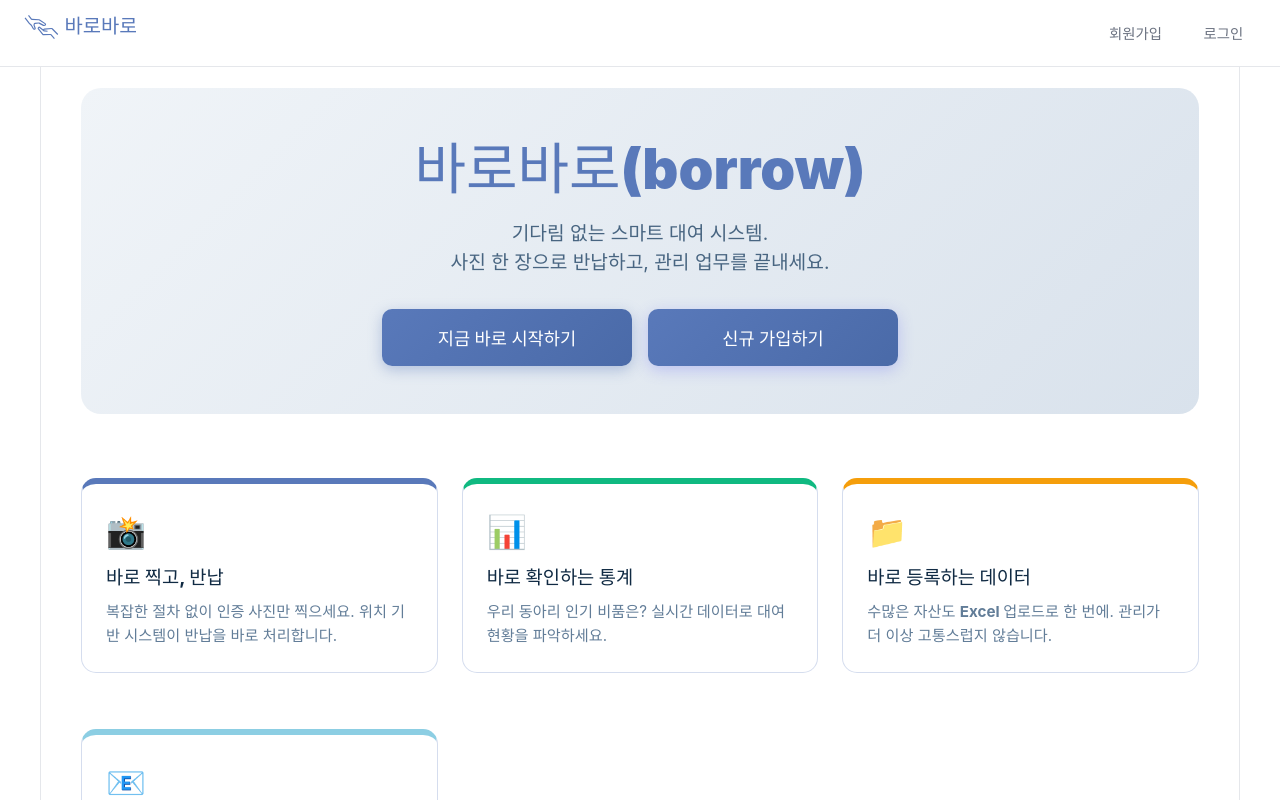
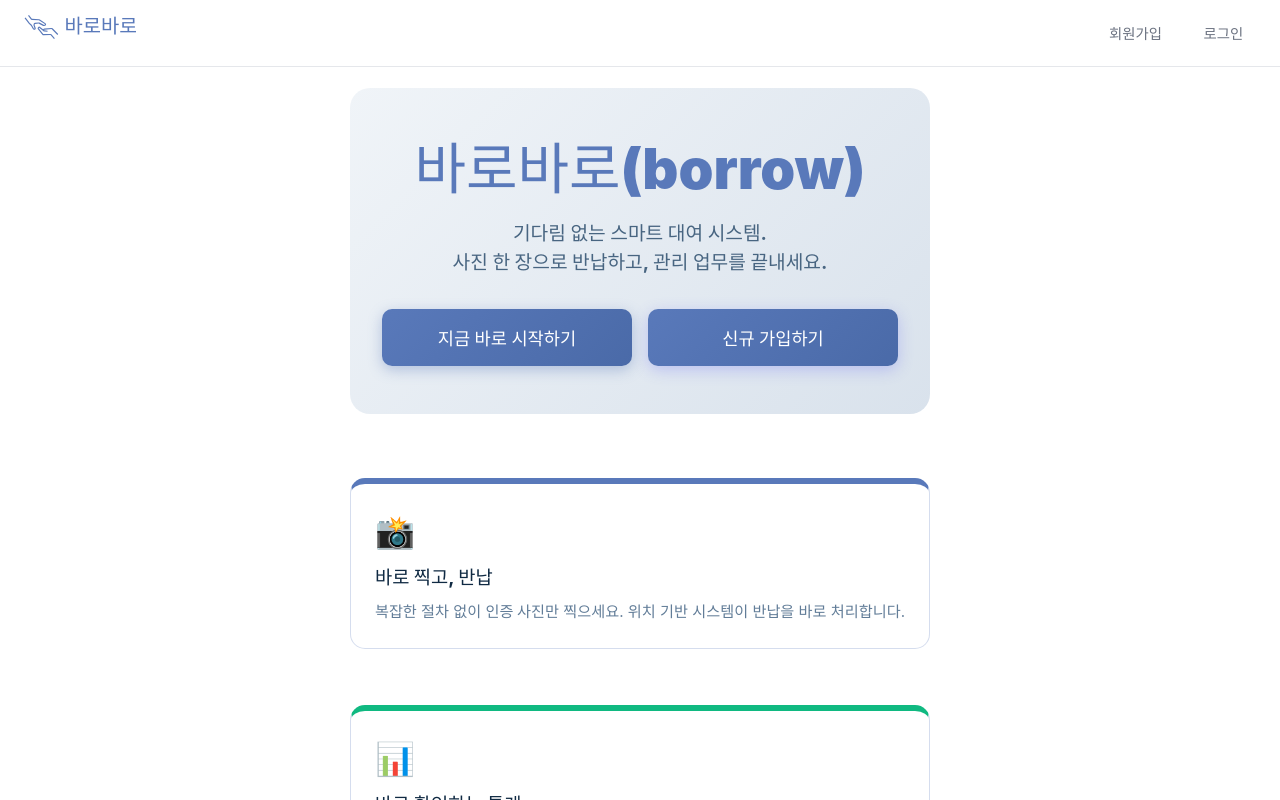
Before and after one commit to wafflestudio/23-5-team6-web, a React (Vite) app: page / in a window 1280 px wide. Built offline with nearby package versions, Linux system fonts and the light colour scheme.

Commit message:
fix: mainpage ui

```diff
--- a/src/pages/MainPage.tsx
+++ b/src/pages/MainPage.tsx
@@ -13,7 +13,7 @@ export function MainPage() {
 
     return (
         /* 컨테이너 패딩을 모바일 환경(1rem)과 데스크톱(2rem)에 맞춰 유연하게 조정 */
-        <div className="container" style={{
+        <div className="auth-container" style={{
             maxWidth: '1200px',
             margin: '0 auto',
             padding: '1rem', // 모바일 기본 패딩 축소
@@ -39,6 +39,7 @@ export function MainPage() {
                     </h1>
                     <p style={{
                         fontSize: 'clamp(1rem, 4vw, 1.2rem)', // 텍스트 크기 조절
+                        fontWeight: '700',
                         color: '#486581',
                         maxWidth: '600px',
                         margin: '0 auto 2rem',
@@ -91,7 +92,7 @@ export function MainPage() {
                     <div className="card" style={{ padding: '1.5rem', borderTop: '6px solid #5979BA', borderRadius: '15px' }}>
                         <div style={{ fontSize: '2rem', marginBottom: '0.5rem' }}>📸</div>
                         <h3 style={{ marginBottom: '0.5rem', color: '#102A43' }}>바로 찍고, 반납</h3>
-                        <p style={{ color: '#627D98', fontSize: '0.95rem', lineHeight: '1.6' }}>
+                        <p style={{ color: '#627D98', fontSize: '0.95rem', lineHeight: '1.6', wordBreak: 'keep-all'}}>
                             복잡한 절차 없이 <strong>인증 사진</strong>만 찍으세요. 위치 기반 시스템이 반납을 바로 처리합니다.
                         </p>
                     </div>
@@ -99,7 +100,7 @@ export function MainPage() {
                     <div className="card" style={{ padding: '1.5rem', borderTop: '6px solid #10b981', borderRadius: '15px' }}>
                         <div style={{ fontSize: '2rem', marginBottom: '0.5rem' }}>📊</div>
                         <h3 style={{ marginBottom: '0.5rem', color: '#102A43' }}>바로 확인하는 통계</h3>
-                        <p style={{ color: '#627D98', fontSize: '0.95rem', lineHeight: '1.6' }}>
+                        <p style={{ color: '#627D98', fontSize: '0.95rem', lineHeight: '1.6', wordBreak: 'keep-all' }}>
                             우리 동아리 인기 비품은? <strong>실시간 데이터</strong>로 대여 현황을 파악하세요.
                         </p>
                     </div>
@@ -107,7 +108,7 @@ export function MainPage() {
                     <div className="card" style={{ padding: '1.5rem', borderTop: '6px solid #f59e0b', borderRadius: '15px' }}>
                         <div style={{ fontSize: '2rem', marginBottom: '0.5rem' }}>📁</div>
                         <h3 style={{ marginBottom: '0.5rem', color: '#102A43' }}>바로 등록하는 데이터</h3>
-                        <p style={{ color: '#627D98', fontSize: '0.95rem', lineHeight: '1.6' }}>
+                        <p style={{ color: '#627D98', fontSize: '0.95rem', lineHeight: '1.6', wordBreak: 'keep-all' }}>
                             수많은 자산도 <strong>Excel 업로드</strong>로 한 번에. 관리가 더 이상 고통스럽지 않습니다.
                         </p>
                     </div>
@@ -115,7 +116,7 @@ export function MainPage() {
                     <div className="card" style={{ padding: '1.5rem', borderTop: '6px solid #8CCEE3', borderRadius: '15px' }}>
                         <div style={{ fontSize: '2rem', marginBottom: '0.5rem' }}>📧</div>
                         <h3 style={{ marginBottom: '0.5rem', color: '#102A43' }}>바로 보내는 안내</h3>
-                        <p style={{ color: '#627D98', fontSize: '0.95rem', lineHeight: '1.6' }}>
+                        <p style={{ color: '#627D98', fontSize: '0.95rem', lineHeight: '1.6', wordBreak: 'keep-all' }}>
                             연체자에게 일일이 연락하지 마세요. <strong>클릭 한 번으로</strong> 안내 메일을 발송합니다.
                         </p>
                     </div>
```
